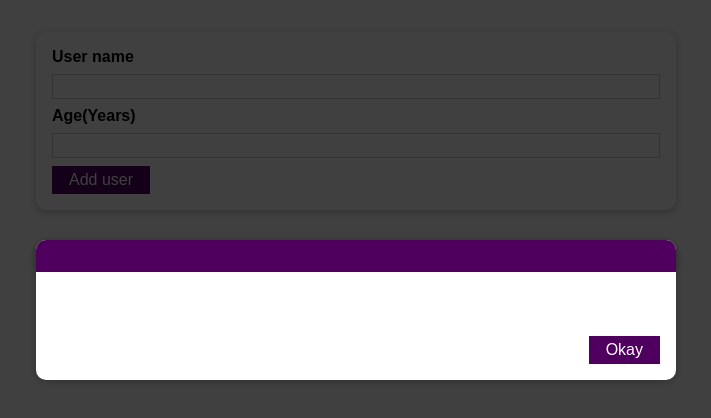
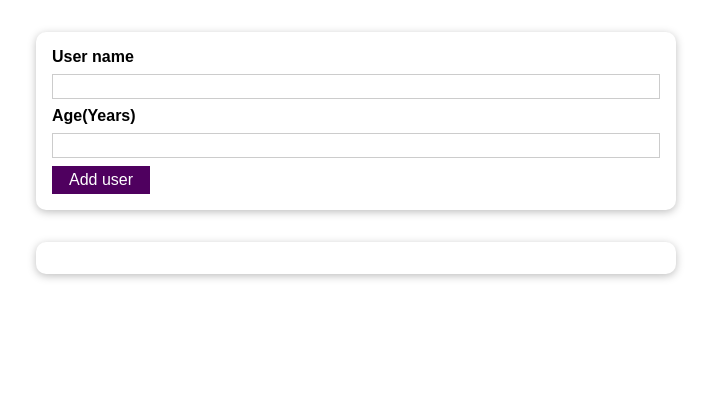
Before and after one commit to codesgoodman/practice_project, a React (Create React App) app: page / in a window 1280 px wide. Shown: the top 418 px of the page, without its empty margins (284-995 px from the left). Built offline with nearby package versions, Linux system fonts and the light colour scheme.

Commit message:
fix bugs

```diff
--- a/src/components/AddUser/AddUser.js
+++ b/src/components/AddUser/AddUser.js
@@ -7,6 +7,7 @@ import ErrorModal from "../ErrorModal/ErrorModal";
 function AddUser(props) {
   const [inputValue1, setInputValue1] = useState("");
   const [inputValue2, setInputValue2] = useState("");
+  const [error, setError] = useState();
   const inputChangeHandler1 = (event) => {
     setInputValue1(event.target.value);
   };
@@ -16,18 +17,37 @@ function AddUser(props) {
   const submitHandler = (event) => {
     event.preventDefault();
     if (inputValue1.trim().length === 0 || inputValue2.trim().length === 0) {
+      setError({
+        title: "Invalid input",
+        message: "Please enter a non-empty value",
+      });
       return;
     }
     if (+inputValue2 < 1) {
+      setError({
+        title: "Invalid age",
+        message: "Please enter a valid age(>0)",
+      });
+
       return;
     }
     props.onAddUser(inputValue1, inputValue2);
     setInputValue1("");
     setInputValue2("");
   };
+
+  const closeModalHandler = () => {
+    setError(null);
+  };
   return (
     <div>
-      <ErrorModal title="" message="" />
+      {error && (
+        <ErrorModal
+          title={error.title}
+          message={error.message}
+          onClose={closeModalHandler}
+        />
+      )}
       <Card className={classes.input}>
         <form onSubmit={submitHandler}>
           <label htmlFor="username">User name</label>
--- a/src/components/ErrorModal/ErrorModal.js
+++ b/src/components/ErrorModal/ErrorModal.js
@@ -6,7 +6,7 @@ import classes from "./ErrorModal.module.css";
 function ErrorModal(props) {
   return (
     <div>
-      <div className={classes.backdrop} />
+      <div className={classes.backdrop} onClick={props.onClose} />
       <Card className={classes.modal}>
         <header className={classes.header}>
           <h2>{[props.title]}</h2>
@@ -15,7 +15,7 @@ function ErrorModal(props) {
           <p>{props.message}</p>
         </div>
         <footer className={classes.actions}>
-          <Button>Okay</Button>
+          <Button onClick={props.onClose}>Okay</Button>
         </footer>
       </Card>
     </div>
```
